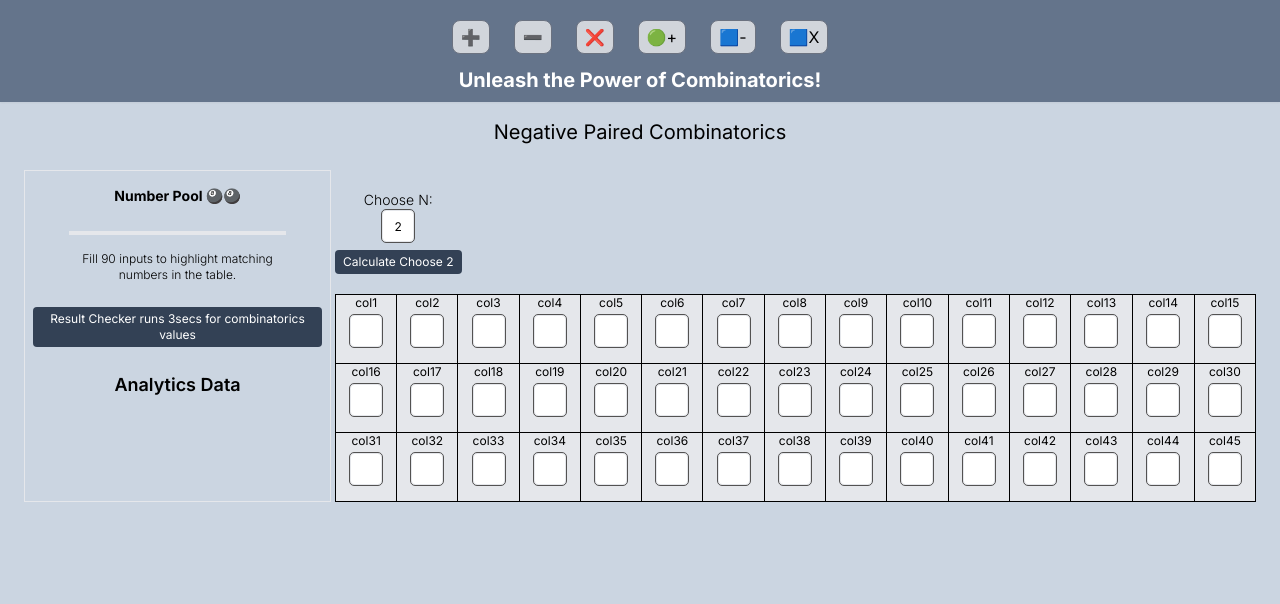
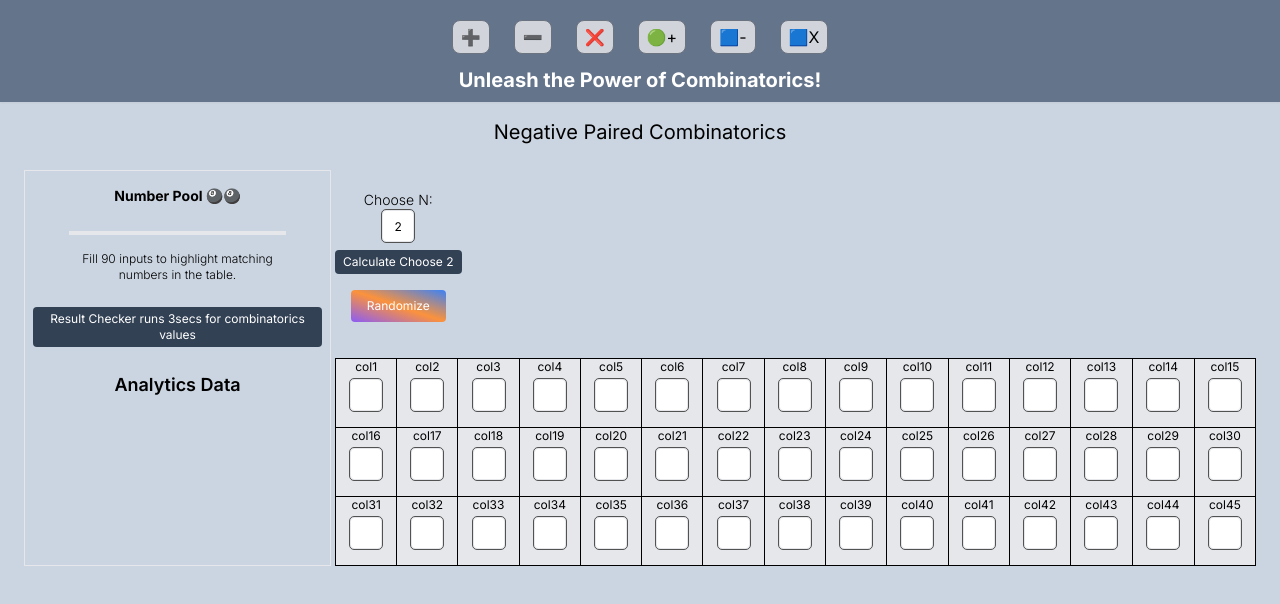
Before and after one commit to rdghostmann/choosecombinatorics, a Next.js app: page /choosetwo/negativepair in a window 1280 px wide. Shown: the top 604 px of the page. Built offline with nearby package versions, Linux system fonts and the light colour scheme.

Commit message:
Added randomise for all routes

```diff
--- a/src/app/components/NegativePaired.jsx
+++ b/src/app/components/NegativePaired.jsx
@@ -91,6 +91,20 @@ const NegativePaired = () => {
     setAnalyticsData(highlightedData.length > 0 ? highlightedData : [["No pairs found"]]);
   };
 
+    // Function to shuffle the userNumbers array
+    const handleRandomize = () => {
+      const shuffledNumbers = [...userNumbers]
+        .filter(num => num !== '') // Exclude empty inputs
+        .sort(() => Math.random() - 0.5); // Shuffle the array
+
+      // Fill empty inputs with blank strings after shuffling
+      while (shuffledNumbers.length < userNumbers.length) {
+        shuffledNumbers.push('');
+      }
+
+      setUserNumbers(shuffledNumbers); // Update state with shuffled numbers
+    };
+
   return (
     <>
       <section className="hidden md:block text-xs">
@@ -136,6 +150,14 @@ const NegativePaired = () => {
                 <button onClick={handleCalculate} className="mx-auto bg-slate-700 text-white rounded px-2 py-1">
                   Calculate Choose {chooseN}
                 </button>
+                <div className="flex justify-center my-4">
+                  <button
+                    className="bg-gradient-to-tr focus:outline-1 outline-sky-300 from-violet-500 via-orange-400 to-blue-500 text-white px-4 py-2 rounded"
+                    onClick={() => handleRandomize()}
+                  >
+                    Randomize
+                  </button>
+                </div>
               </div>
               <table className="w-full h-fit border border-black border-collapse text-center text-sm">
                 <thead>
--- a/src/app/components/ProductPaired.jsx
+++ b/src/app/components/ProductPaired.jsx
@@ -90,6 +90,20 @@ const ProductPaired = () => {
     setAnalyticsData(highlightedData.length > 0 ? highlightedData : [["No pairs found"]]);
   };
 
+    // Function to shuffle the userNumbers array
+    const handleRandomize = () => {
+      const shuffledNumbers = [...userNumbers]
+        .filter(num => num !== '') // Exclude empty inputs
+        .sort(() => Math.random() - 0.5); // Shuffle the array
+
+      // Fill empty inputs with blank strings after shuffling
+      while (shuffledNumbers.length < userNumbers.length) {
+        shuffledNumbers.push('');
+      }
+
+      setUserNumbers(shuffledNumbers); // Update state with shuffled numbers
+    };
+
   return (
     <>
       <section className="hidden md:block text-xs">
@@ -135,6 +149,14 @@ const ProductPaired = () => {
                 <button onClick={handleCalculate} className="mx-auto bg-slate-700 text-white rounded px-2 py-1">
                   Calculate Choose {chooseN}
                 </button>
+                <div className="flex justify-center my-4">
+                  <button
+                    className="bg-gradient-to-tr focus:outline-1 outline-sky-300 from-violet-500 via-orange-400 to-blue-500 text-white px-4 py-2 rounded"
+                    onClick={() => handleRandomize()}
+                  >
+                    Randomize
+                  </button>
+                </div>
               </div>
               <table  className="w-full h-fit border border-black border-collapse text-center text-sm">
                 <thead>
```
Also changed, not shown: 1 other file (tests, documents, lock files or other folders).
